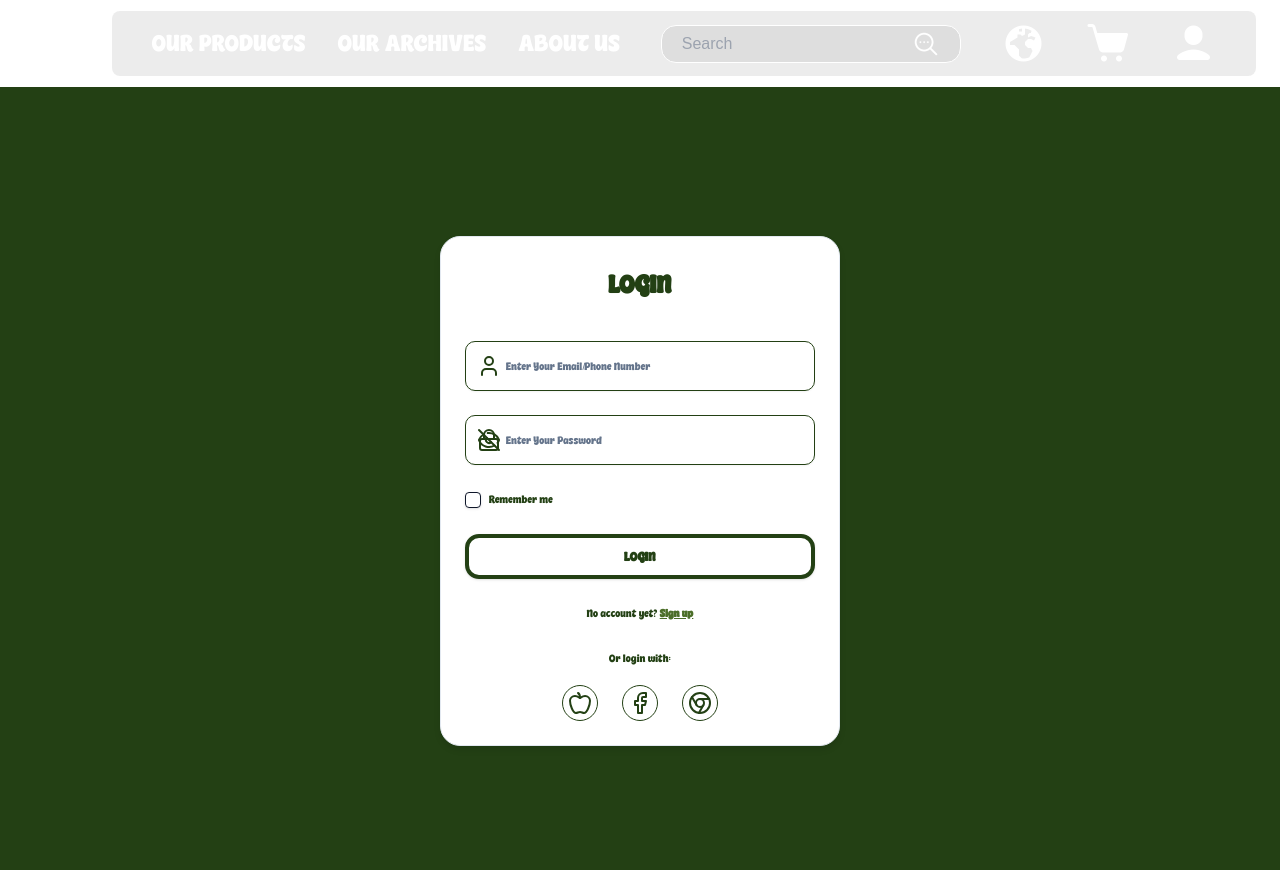
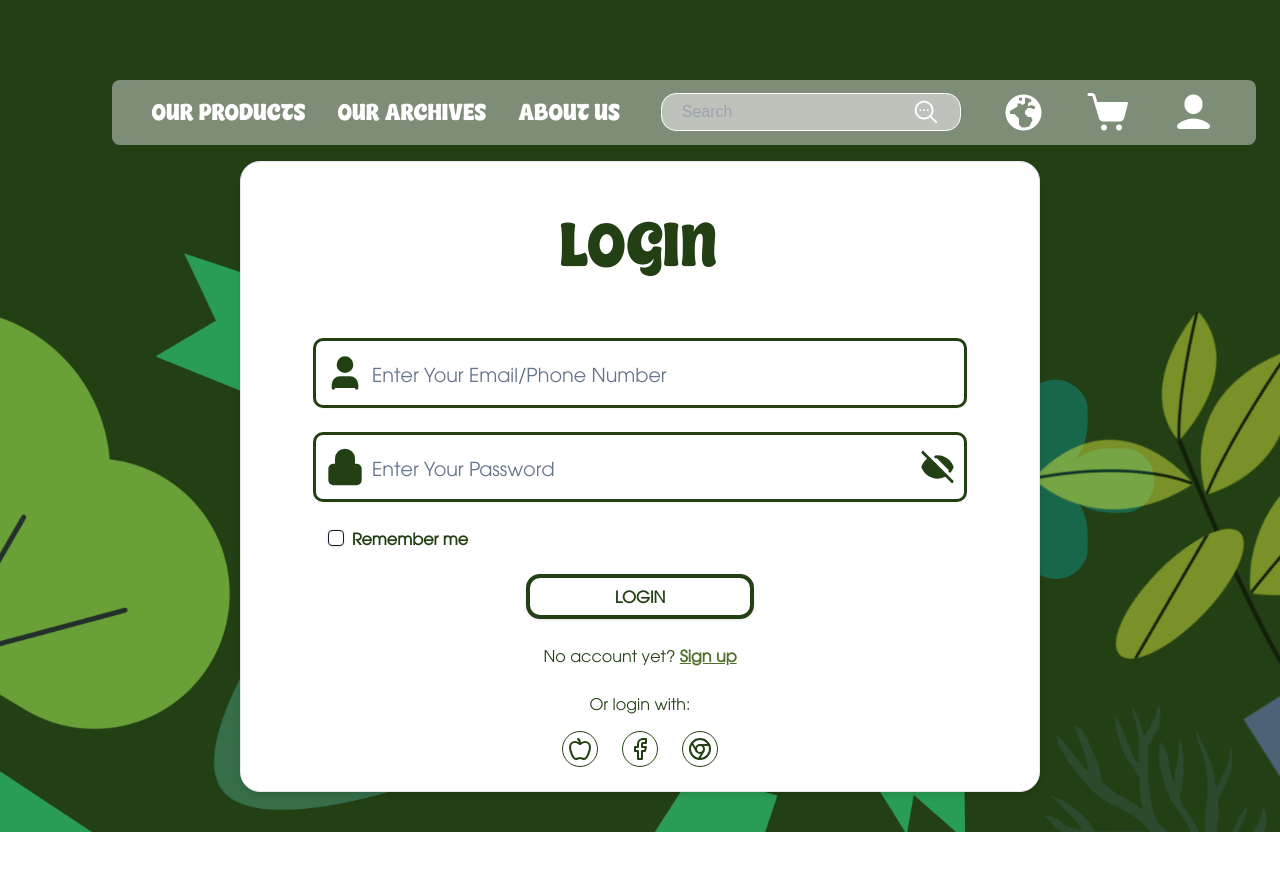
Before and after one commit to PQT2802/Seedy_FE, a Next.js app in the folder seedy-fe/: page /login in a window 1280 px wide. Shown: the top 870 px of the page. After the commit the page ends 832 px from the top, so only its background shows below. Built offline with nearby package versions, Linux system fonts and the light colour scheme.

Commit message:
done_login

```diff
--- a/seedy-fe/src/app/(auth)/login/login.module.css
+++ b/seedy-fe/src/app/(auth)/login/login.module.css
@@ -2,23 +2,35 @@
   display: flex;
   align-items: center;
   justify-content: center;
-  min-height: 100vh;
+  min-height: 90vh;
   background-color: #234014;
+  background-image: url("/Group131.png"); /* Replace with your image path */
+  background-size: cover; /* Ensure the image covers the container */
+  background-position: center; /* Center the image */
+  background-repeat: no-repeat; /* Prevent tiling */
   padding: 2rem;
 }
+.pageContainer {
+  background-color: #234014; /* Green background */
 
+  min-height: 90vh;
+  display: flex;
+  flex-direction: column;
+}
 .tabsContent {
-  width: 700px;
+  width: 800px;
   display: flex;
   justify-content: center;
 }
 
 .card {
   width: 100%;
-  max-width: 400px;
+  max-width: 800px;
   background-color: white;
   border-radius: 20px;
   box-shadow: 0 4px 6px rgba(0, 0, 0, 0.1);
+  padding-right: 3rem;
+  padding-left: 3rem;
 }
 
 .cardContent {
@@ -27,8 +39,8 @@
 
 .title {
   text-align: center;
-  font-size: 2rem;
-  font-weight: bold;
+  font-size: 5rem;
+  font-weight: lighter;
   color: #234014;
   margin-bottom: 2rem;
   font-family: "MantraRimba", sans-serif;
@@ -39,14 +51,15 @@
 }
 
 .input {
-  height: 50px;
-  padding-left: 2.5rem;
+  height: 70px;
+  padding-left: 3.5rem;
   padding-right: 1rem;
   border-radius: 10px;
   border: 1px solid #234014;
-  font-size: 0.875rem;
+  border-width: 3px;
+  font-size: 1.2rem;
   color: #234014;
-  font-family: "MantraRimba", sans-serif;
+  font-family: "UTMAvo", sans-serif;
   width: 100%;
 }
 
@@ -55,26 +68,38 @@
   left: 0.75rem;
   top: 50%;
   transform: translateY(-50%);
-  width: 24px;
-  height: 24px;
+  width: 40px;
+  height: 40px;
   color: #234014;
+  fill: #234014;
 }
 
+.iconRight {
+  position: absolute;
+  right: 0.75rem; /* Right-aligned */
+  top: 50%;
+  transform: translateY(-50%);
+  width: 35px;
+  height: 35px;
+  color: #234014;
+  fill: #234014;
+}
 .rememberContainer {
   display: flex;
   align-items: center;
   gap: 0.5rem;
+  padding-left: 15px;
 }
 
 .rememberLabel {
   color: #234014;
-  font-size: 0.875rem;
-  font-weight: 500;
-  font-family: "MantraRimba", sans-serif;
+  font-size: 1rem;
+  font-weight: 1000;
+  font-family: "UTMAvo", sans-serif;
 }
 
 .loginButton {
-  width: 100%;
+  width: 35%;
   height: 45px;
   border: 4px solid #234014;
   font-size: 1rem;
@@ -83,9 +108,15 @@
   border-radius: 14px;
   background: transparent;
   transition: all 0.2s ease;
-  font-family: "MantraRimba", sans-serif;
+  font-family: "UTMAvo", sans-serif;
 }
-
+.buttonContainer {
+  display: flex;
+  justify-content: center;
+  align-items: center;
+  width: 100%; /* Ensures it spans the width of its parent */
+  margin: 1rem 0; /* Add spacing around the button container */
+}
 .loginButton:hover {
   background-color: #234014;
   color: white;
@@ -93,8 +124,9 @@
 
 .signUpText {
   text-align: center;
-  font-size: 0.875rem;
-  font-family: "MantraRimba", sans-serif;
+  font-size: 1rem;
+  font-weight: 500;
+  font-family: "UTMAvo", sans-serif;
 }
 
 .socialLoginContainer {
@@ -103,9 +135,10 @@
 
 .socialLoginText {
   color: #234014;
-  font-size: 0.875rem;
+  font-size: 1rem;
+  font-weight: 500;
   margin-bottom: 1rem;
-  font-family: "MantraRimba", sans-serif;
+  font-family: "UTMAvo", sans-serif;
 }
 
 .socialLoginButton {
--- a/seedy-fe/src/app/(auth)/login/page.tsx
+++ b/seedy-fe/src/app/(auth)/login/page.tsx
@@ -1,17 +1,10 @@
 import Header from "@/components/header/header";
 import * as React from "react";
 import { Button } from "@/components/ui/button";
-import {
-  Card,
-  CardContent,
-  CardDescription,
-  CardFooter,
-  CardHeader,
-  CardTitle,
-} from "@/components/ui/card";
+import { Card, CardContent } from "@/components/ui/card";
 import { Input } from "@/components/ui/input";
-import { Label } from "@/components/ui/label";
-import { Tabs, TabsContent, TabsList, TabsTrigger } from "@/components/ui/tabs";
+
+import { Tabs, TabsContent } from "@/components/ui/tabs";
 import { Checkbox } from "@/components/ui/checkbox";
 import {
   Apple,
@@ -32,8 +25,9 @@ const socialLoginOptions = [
 export default function Login() {
   return (
     <>
+      <div className={styles.pageContainer}>
         <Header />
-      <div className={`${styles.container} flex justify-center`}>
+        <div className={styles.container}>
           <Tabs defaultValue="account">
             <TabsContent value="account" className={styles.tabsContent}>
               <Card className={styles.card}>
@@ -41,7 +35,6 @@ export default function Login() {
                   <h1 className={styles.title}>LOGIN</h1>
 
                   <div className="space-y-6">
-                  {/* Email/Phone Input */}
                     <div className={styles.inputContainer}>
                       <UserIcon className={styles.icon} />
                       <Input
@@ -50,7 +43,6 @@ export default function Login() {
                       />
                     </div>
 
-                  {/* Password Input */}
                     <div className={styles.inputContainer}>
                       <LockIcon className={styles.icon} />
                       <Input
@@ -59,24 +51,24 @@ export default function Login() {
                         placeholder="Enter Your Password"
                       />
                       <EyeOffIcon
-                      className={`${styles.icon} right-4 cursor-pointer`}
+                        className={`${styles.iconRight} right-4 cursor-pointer`}
                       />
                     </div>
 
-                  {/* Remember Me */}
                     <div className={styles.rememberContainer}>
                       <Checkbox id="remember" />
-                    <label htmlFor="remember" className={styles.rememberLabel}>
+                      <label
+                        htmlFor="remember"
+                        className={styles.rememberLabel}
+                      >
                         Remember me
                       </label>
                     </div>
 
-                  {/* Login Button */}
-                  <div>
+                    <div className={styles.buttonContainer}>
                       <Button className={styles.loginButton}>LOGIN</Button>
                     </div>
 
-                  {/* Sign Up Link */}
                     <p className={styles.signUpText}>
                       <span className="text-[#234014]">No account yet?</span>{" "}
                       <button className="font-bold text-[#4c6f29] underline">
@@ -84,7 +76,6 @@ export default function Login() {
                       </button>
                     </p>
 
-                  {/* Social Logins */}
                     <div className={styles.socialLoginContainer}>
                       <p className={styles.socialLoginText}>Or login with:</p>
                       <div className="flex justify-center gap-6">
@@ -105,6 +96,7 @@ export default function Login() {
             </TabsContent>
           </Tabs>
         </div>
+      </div>
     </>
   );
 }
--- a/seedy-fe/src/components/header/header.module.css
+++ b/seedy-fe/src/components/header/header.module.css
@@ -6,6 +6,7 @@
   align-items: center;
   justify-content: space-between;
   padding: 0 2rem;
+  padding-top: 7rem;
 }
 
 .logo {
@@ -154,6 +155,7 @@
   }
 
   .icons {
+    justify-content: center;
     gap: 1rem; /* Less spacing */
   }
 
--- a/seedy-fe/src/components/landing/title.tsx
+++ b/seedy-fe/src/components/landing/title.tsx
@@ -1,4 +1,4 @@
-import { Header } from "@/components/header/header";
+import Header from "@/components/header/header";
 import Image from "next/image";
 import React from "react";
 
```
Also changed, not shown: seedy-fe/public/Group 131.png (deleted), seedy-fe/public/Group131.png (added). Lines whose indentation alone changed are shown as unchanged.
